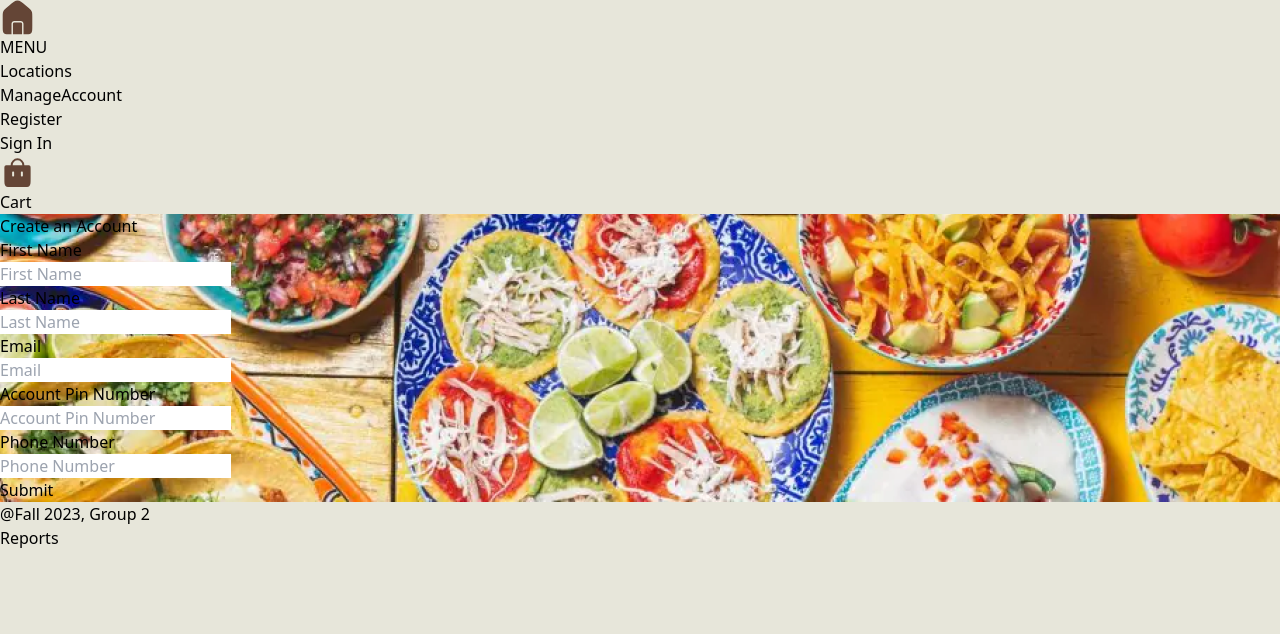
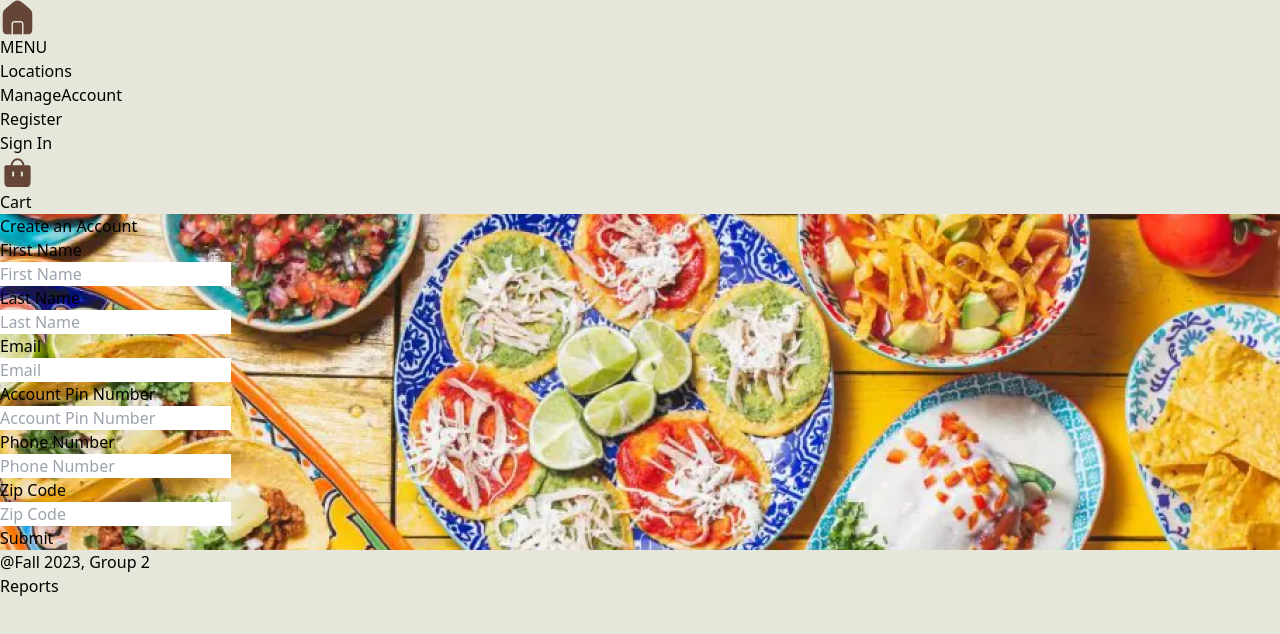
Before and after one commit to ujwal2003/DB-Team02-WebApp, a React (Vite) app in the folder client/: page /Register in a window 1280 px wide. Shown: the top 634 px of the page. Built offline with nearby package versions, Linux system fonts and the light colour scheme.

Commit message:
added a zip field for the registration page

```diff
--- a/client/src/pages/Register.jsx
+++ b/client/src/pages/Register.jsx
@@ -11,6 +11,7 @@ function Register() {
     email: "",
     accountPin: "",
     phoneNumber: "",
+    zipCode: "",
   });
 
   async function registerUser() {
@@ -32,6 +33,7 @@ function Register() {
     email: false,
     accountPin: false,
     phoneNumber: false,
+    zipCode: false,
   });
 
   const handleChange = (e) => {
@@ -159,6 +161,22 @@ function Register() {
                 )}
               </div>
               <div className="mb-8">
+                <div className="mb-2">
+                  <label className="text-xl text-[#05204A]">Zip Code</label>
+                </div>
+                <input
+                  type="tel"
+                  name="zipCode"
+                  value={formData.zipCode}
+                  onChange={handleChange}
+                  placeholder="Zip Code"
+                  className={`form-control ${formErrors.zipCode ? "border-red-500" : ""}`}
+                />
+                {formErrors.zipCode && (
+                  <p className="text-red-500 text-sm">Please enter your Zip Code</p>
+                )}
+              </div>
+              <div className="mb-8">
                 <div className="flex justify-center">
                   <button
                     className="w-32 h-12 bg-[#05204A] rounded-md text-white"
```
